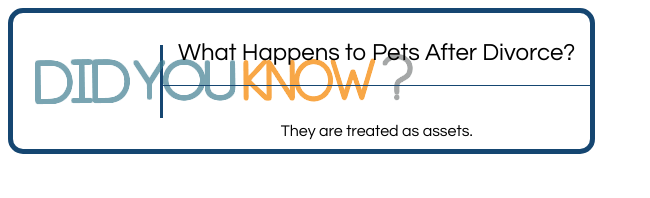
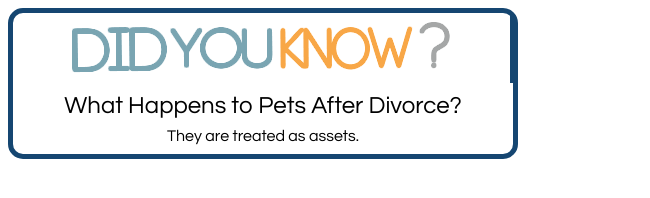
Before and after one commit to reing7299/did-you-know, a plain HTML site: page horizontal.html in a window 1280 px wide. Shown: the whole page, without its empty margins (0-650 px from the left). Drawn offline with Linux system fonts and the light colour scheme.

Commit message:
Update horizontal.css

```diff
--- a/horizontal.css
+++ b/horizontal.css
@@ -2,11 +2,15 @@ a, p, div {
   font-family: "Century Gothic", Arial, sans-serif;
 }
 
+img {
+  display: block;
+  margin: auto;
+  width: fit-content;
+  padding: 0 10px;
+}
+
 .grid-container {
-  display: inline-grid;
-  grid-template-columns: 150px 2fr;
-  max-width: 1000px;
-  grid-template-rows: 100px 2fr;
+  max-width: 500px;
   border: solid 5px;
   border-color: #154671;
   border-radius: 15px;
@@ -14,22 +18,18 @@ a, p, div {
 }
 
 .side {
-  grid-area: 1/1/3/2;
   border-right: solid 3px;
   border-color: #154671;
 }
 
 .question {
-  grid-area: 1/2/2/3;
   font-size: 24px;
   text-align: center;
-  border-bottom: solid 1px;
   border-color: #154671;
-  padding: 0 15px 20px 15px;
+  padding: 10px 0 0;
 }
 
 .answer {
-  grid-area: 2/2/3/3;
   text-align: center;
   font-size: 16px;
   padding: 10px;
```
